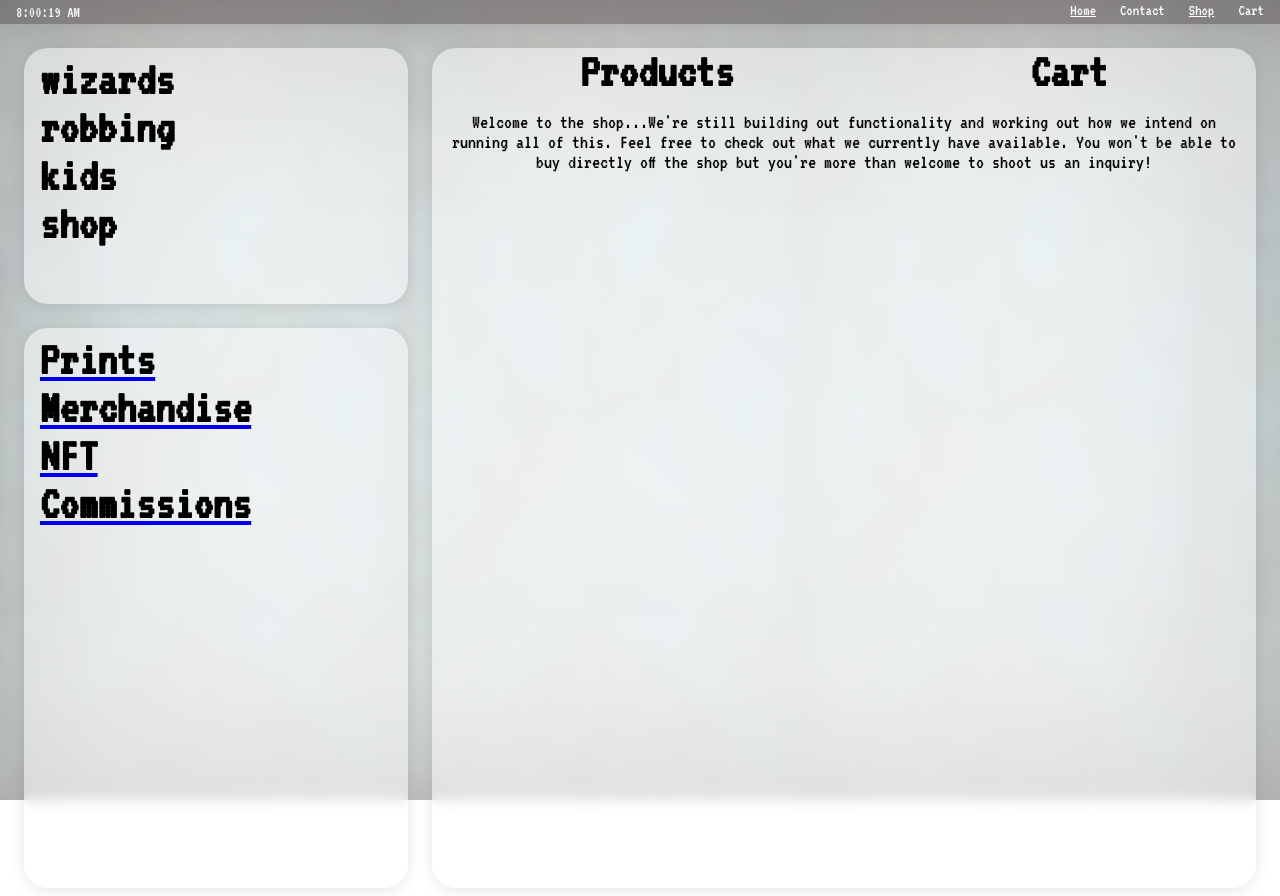
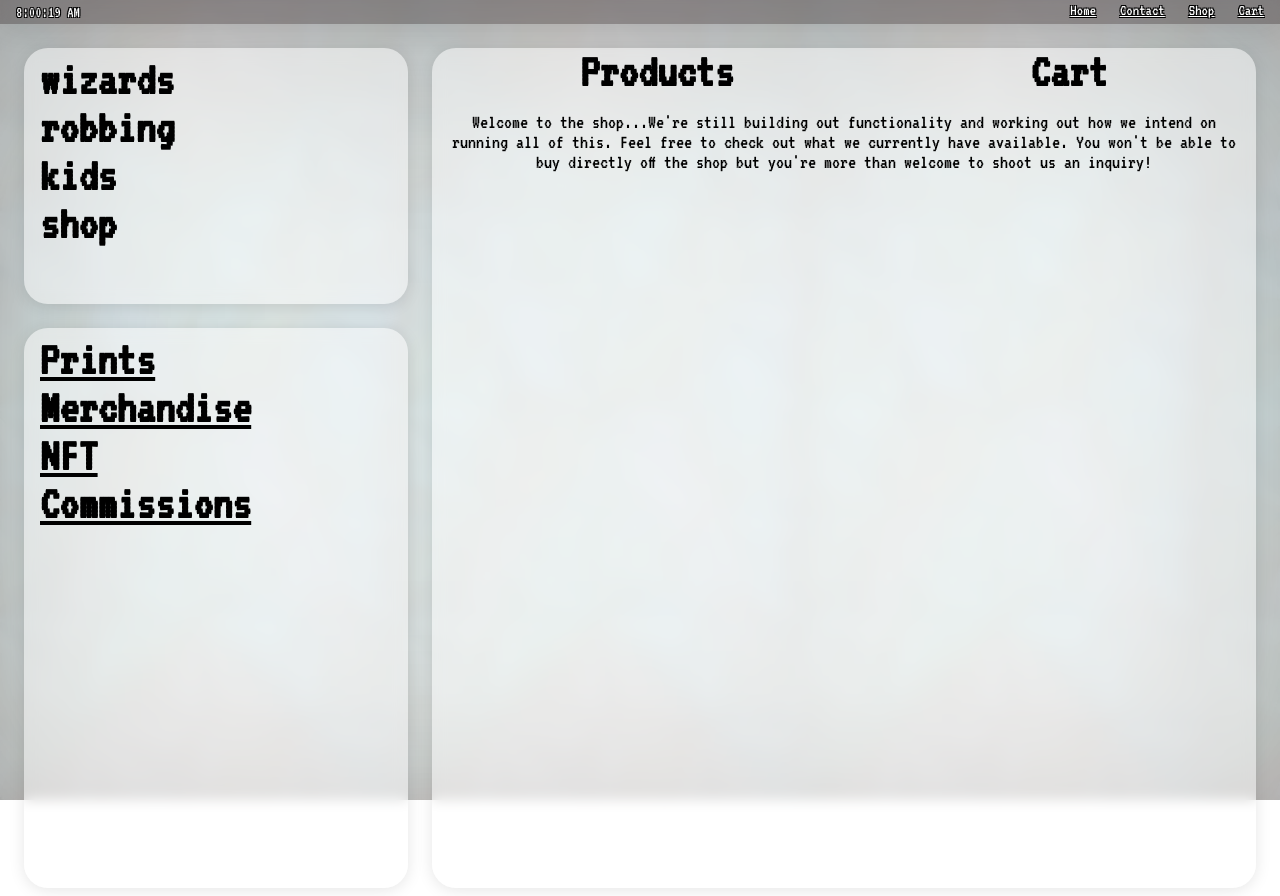
Before and after one commit to mrsashemi/WizardGram, a React (Create React App) app: page /shop in a window 1280 px wide. Built offline with nearby package versions, Linux system fonts and the light colour scheme.

Commit message:
Add loading functionality to prints page

```diff
--- a/src/components/shop-body/product-page/prints.js
+++ b/src/components/shop-body/product-page/prints.js
@@ -1,15 +1,31 @@
+import React, { useRef, useState } from "react"
 import { Link } from "react-router-dom"
 import { prints } from "../../../data/product-data"
 
 export function ShopPrints() {
+    const [loading, setLoading] = useState(true);
+    const counter = useRef(0);
+    const imageLoaded = () => {
+        counter.current += 1;
+        if (counter.current >= prints.length) {
+            setLoading(false);
+        }
+    }
+
+
+
     return (
-        <div id="productsContainer">
+        <React.Fragment>
+            <div id="productsContainer" style={{display: loading ? "block" : "none"}}>
+                Loading...
+            </div>
+            <div id="productsContainer" style={{display: loading ? "none" : "grid"}}>
                 {prints.map((print) => {
                     return (
                         <div className="productCardContainer" key={print.id}>
                             <div className="productImgContainer">
                                 <div className="productImgGlass"></div>
-                            <img src={print.imgPreview} alt={print.name}></img>
+                                <img src={print.imgPreview} alt={print.name} onLoad={imageLoaded}></img>
                             </div>
                             <Link to={`/shop/prints/${print.id}`}>
                                 <h4 key={print.id} className="itemTitle">{print.name}</h4>
@@ -22,5 +38,6 @@ export function ShopPrints() {
                     )
                 })}
             </div>
+        </React.Fragment>
     )
 }
--- a/src/components/shop-body/product-page/products.js
+++ b/src/components/shop-body/product-page/products.js
@@ -1,5 +1,4 @@
 import { Routes, Route, Outlet } from "react-router-dom";
-import { ShopCommissions } from "./commissions";
 
 export function ShopProducts() {
     return (
--- a/src/components/shop-body/shop-nav/shoplinks.js
+++ b/src/components/shop-body/shop-nav/shoplinks.js
@@ -1,19 +1,20 @@
 import { Link } from "react-router-dom";
+import { linkStyleBlack } from "../../../hooks/linkstyle";
 
 export function ShopLinks() {
     return (
         <div id="shopLinksContainer">
             <div className="shopProductLinks">
-                <Link to="/shop/prints">
+                <Link to="/shop/prints" style={linkStyleBlack}>
                     <h1 className="productLink">Prints</h1>
                 </Link>
-                <Link to="/shop/merchandise">
+                <Link to="/shop/merchandise" style={linkStyleBlack}>
                     <h1 className="productLink">Merchandise</h1>
                 </Link>
-                <Link to="/shop/NFT">
+                <Link to="/shop/NFT" style={linkStyleBlack}>
                     <h1 className="productLink">NFT</h1>
                 </Link>
-                <Link to="/shop/commissions">
+                <Link to="/shop/commissions" style={linkStyleBlack}>
                     <h1 className="productLink">Commissions</h1>
                 </Link>
             </div>
--- a/src/components/top-nav-bar/stylesheet/topbar.css
+++ b/src/components/top-nav-bar/stylesheet/topbar.css
@@ -12,6 +12,11 @@
     box-shadow: 0 4px 30px rgba(0, 0, 0, 0.1);
     backdrop-filter: blur(6.6px);
     -webkit-backdrop-filter: blur(6.6px);
+    text-shadow:
+    -1px -1px 0 black,
+    1px -1px 0 black,
+    -1px 1px 0 black,
+    1px 1px 0 black;
 }
 
 .topBarLinks {
--- a/src/components/top-nav-bar/topbar.js
+++ b/src/components/top-nav-bar/topbar.js
@@ -1,10 +1,7 @@
 import { Link } from "react-router-dom";
 import './stylesheet/topbar.css';
 import { Clock } from "./clock";
-
-const linkStyle = {
-    color: "white"
-}
+import { linkStyle } from "../../hooks/linkstyle";
 
 export function TopNavBar() {
     return (
@@ -14,7 +11,9 @@ export function TopNavBar() {
                 <Link to='/' style={linkStyle}>
                     <div>Home</div>
                 </Link>
+                <Link to='/' style={linkStyle}>
                     <div className="visibilityQueries">About</div>
+                </Link>
                 <Link to='/shop' style={linkStyle}>
                     <div className="visibilityQueries">Shop</div>
                 </Link>
@@ -32,11 +31,15 @@ export function ShopNavBar() {
                 <Link to='/' style={linkStyle}>
                     <div>Home</div>
                 </Link>
-                <div>Contact</div>
+                <Link to='/' style={linkStyle}>
+                    <div>Contact</div>
+                </Link>
                 <Link to='/shop' style={linkStyle}>
                     <div>Shop</div>
                 </Link>
-                <div>Cart</div>
+                <Link to='/shop' style={linkStyle}>
+                    <div>Cart</div>
+                </Link>
             </div>
         </div>
     )
--- /dev/null
+++ b/src/hooks/linkstyle.js
@@ -0,0 +1,7 @@
+export const linkStyle = {
+    color: "white"
+}
+
+export const linkStyleBlack = {
+    color: "black"
+}
```
Lines whose indentation alone changed are shown as unchanged.
